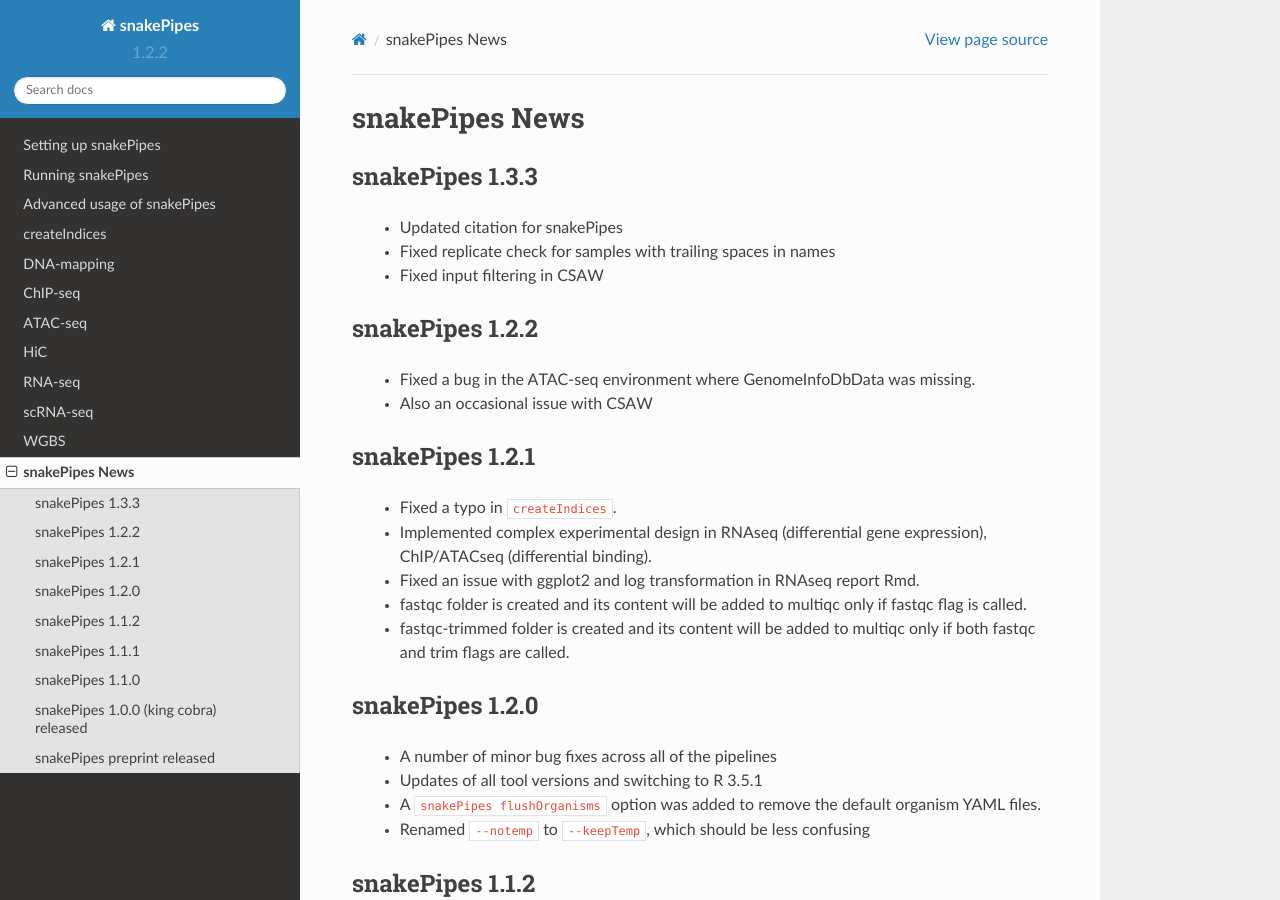
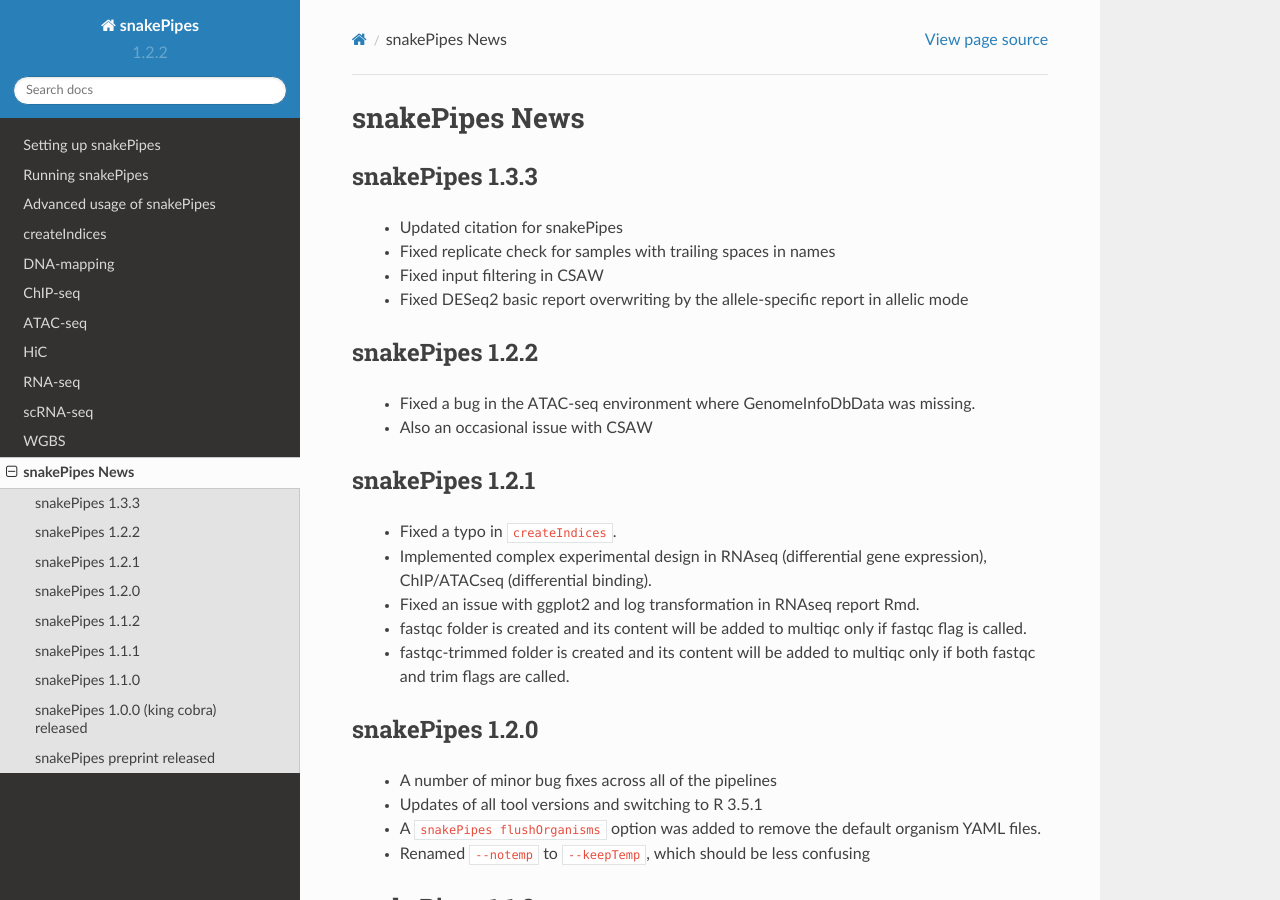
Before and after one commit to maxplanck-ie/snakepipes, a Sphinx documentation site: the page built from docs/content/News.rst, in a window 1280 px wide and 900 px high. Built offline with Sphinx 7.4.7 and the Read the Docs theme 2.0.0, drawn with Linux system fonts in a browser that asks for light colours.

Commit message:
fixed DESeq2 report in allelic mode

```diff
--- a/docs/content/News.rst
+++ b/docs/content/News.rst
@@ -7,6 +7,7 @@ snakePipes 1.3.3
  * Updated citation for snakePipes
  * Fixed replicate check for samples with trailing spaces in names
  * Fixed input filtering in CSAW
+ * Fixed DESeq2 basic report overwriting by the allele-specific report in allelic mode
 
 snakePipes 1.2.2
 ----------------
```
